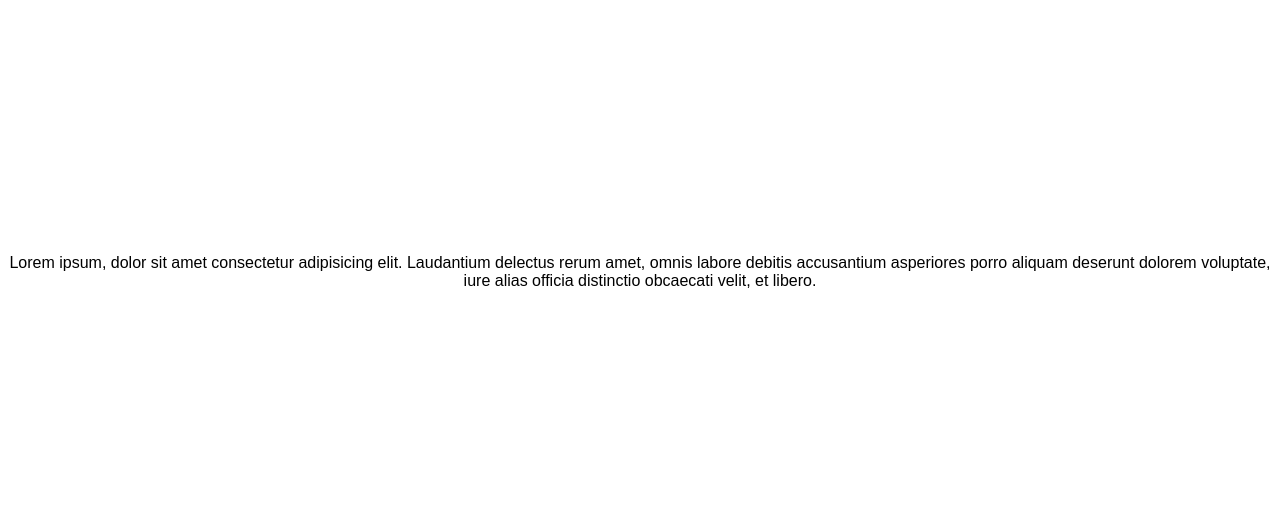
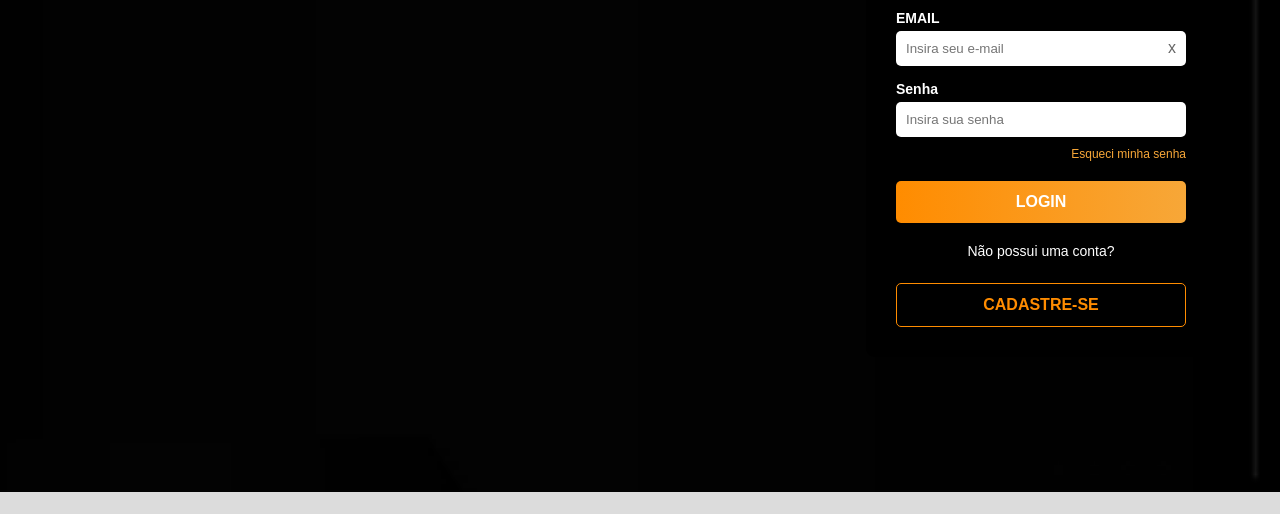
Before and after one commit to Gastardeli/Grupo_1_Pi_Github, a plain HTML site: page InvTracker_PI/Sprint2/SiteEstatico/public/login.html in a window 1280 px wide. Shown: the part 300-814 px from the top of the page. Drawn offline with Linux system fonts and the light colour scheme.

Commit message:
pagina de login

```diff
--- a/InvTracker_PI/Sprint2/SiteEstatico/public/login.html
+++ b/InvTracker_PI/Sprint2/SiteEstatico/public/login.html
@@ -27,15 +27,37 @@
 
 
 
-    <!--Insira todo o Conteúdo da Página aqui!-->
-    <div class="apagar" id="temporaria">
-        <span>Lorem ipsum, dolor sit amet consectetur adipisicing elit. Laudantium delectus rerum amet, omnis labore
-            debitis
-            accusantium asperiores porro aliquam deserunt dolorem voluptate, iure alias officia distinctio obcaecati
-            velit,
-            et libero.</span> <br>
+  <main class="login-container">
+        <div class="background-overlay"></div>
 
-    </div>
+        <div class="form-wrapper">
+            <form id="loginForm">
+                <h2>LOGIN</h2>
+
+                <label for="email">EMAIL</label>
+                <div class="input-group">
+                    <input type="email" id="email" placeholder="Insira seu e-mail" required>
+                    <span class="icon-clear" id="iconClear">x</span>
+                </div>
+
+                <label for="password">Senha</label>
+                <div class="input-group">
+                    <input type="password" id="password" placeholder="Insira sua senha" required>
+
+                </div>
+
+                <a href="#" class="forgot-password">Esqueci minha senha</a>
+                <span id="mensagemErro" class="erro-mensagem"></span>
+
+                <button type="submit" class="login-button" id="btnLogin">LOGIN</button>
+
+                <p class="signup-prompt">
+                    Não possui uma conta?
+                </p>
+                <a href="cadastro.html" class="register-link"><button type="button" class="register-button">CADASTRE-SE</button></a>
+            </form>
+        </div>
+    </main>
 
 
 
@@ -52,7 +74,7 @@
                     <span>Soluções IoT, dashboard web, relátorios de desempenho</span>
                 </div>
                 <div class="box">
-                    <h4>Dev´s</h4>
+                    <h4>Devs</h4>
                     <span>Equipe dedicada em engenharia de software e banco de dados.</span>
                 </div>
             </div>
--- a/InvTracker_PI/Sprint2/SiteEstatico/public/styles/style.css
+++ b/InvTracker_PI/Sprint2/SiteEstatico/public/styles/style.css
@@ -239,3 +239,123 @@ main .sobre .container .porcentagens .perc .titulo{
     font-size: 40px;
     margin: 0;
 }
+
+
+
+/*login*/
+.login-container {
+    height: 90vh;
+    display: flex;
+    justify-content: flex-end;
+    align-items: center;
+    position: relative;
+    overflow: hidden;
+    padding: 0 5%;
+}
+
+.background-overlay {
+    position: absolute;
+    top: 0;
+    left: 0;
+    width: 100%;
+    height: 100%;
+    background-image: url('../imgs/fundoIndex.png'); /* imagem temporaria*/
+    background-size: cover;
+    background-position: center;
+    filter: brightness(0.6);
+    z-index: 1;
+}
+
+
+.form-wrapper {
+    z-index: 5;
+    width: 90%;
+    max-width: 350px;
+    padding: 30px;
+    background-color: rgba(0, 0, 0, 0.85);
+    border-radius: 8px;
+    color: #ffffff;
+}
+
+#loginForm h2 {
+    color: #ff8c00;
+    text-align: center;
+    margin-bottom: 25px;
+    font-size: 24px;
+}
+
+#loginForm label {
+    display: block;
+    margin-top: 15px;
+    margin-bottom: 5px;
+    font-size: 14px;
+    font-weight: bold;
+}
+
+.input-group {
+    display: flex;
+    align-items: center;
+    background-color: #ffffff;
+    border-radius: 5px;
+    overflow: hidden;
+    margin-bottom: 10px;
+}
+
+.input-group input {
+    flex-grow: 1;
+    border: none;
+    padding: 10px;
+    outline: none;
+    background: transparent;
+    color: #333;
+}
+
+.input-group span {
+    padding: 0 10px;
+    color: #666;
+    cursor: pointer;
+    user-select: none;
+}
+
+.forgot-password {
+    display: block;
+    text-align: right;
+    margin-top: 5px;
+    font-size: 12px;
+    color: #f7a738;
+    text-decoration: none;
+}
+
+
+.login-button {
+    width: 100%;
+    background: linear-gradient(to right, #ff8c00, #f7a738);
+    color: white;
+    border: none;
+    padding: 12px;
+    margin-top: 20px;
+    cursor: pointer;
+    font-size: 16px;
+    font-weight: bold;
+    border-radius: 5px;
+}
+
+
+.register-button {
+    width: 100%;
+    background-color: transparent;
+    color: #ff8c00;
+    border: 1px solid #ff8c00;
+    padding: 12px;
+    margin-top: 10px;
+    cursor: pointer;
+    font-size: 16px;
+    font-weight: bold;
+    border-radius: 5px;
+}
+
+.signup-prompt {
+    text-align: center;
+    margin-top: 20px;
+    font-size: 14px;
+}
```
